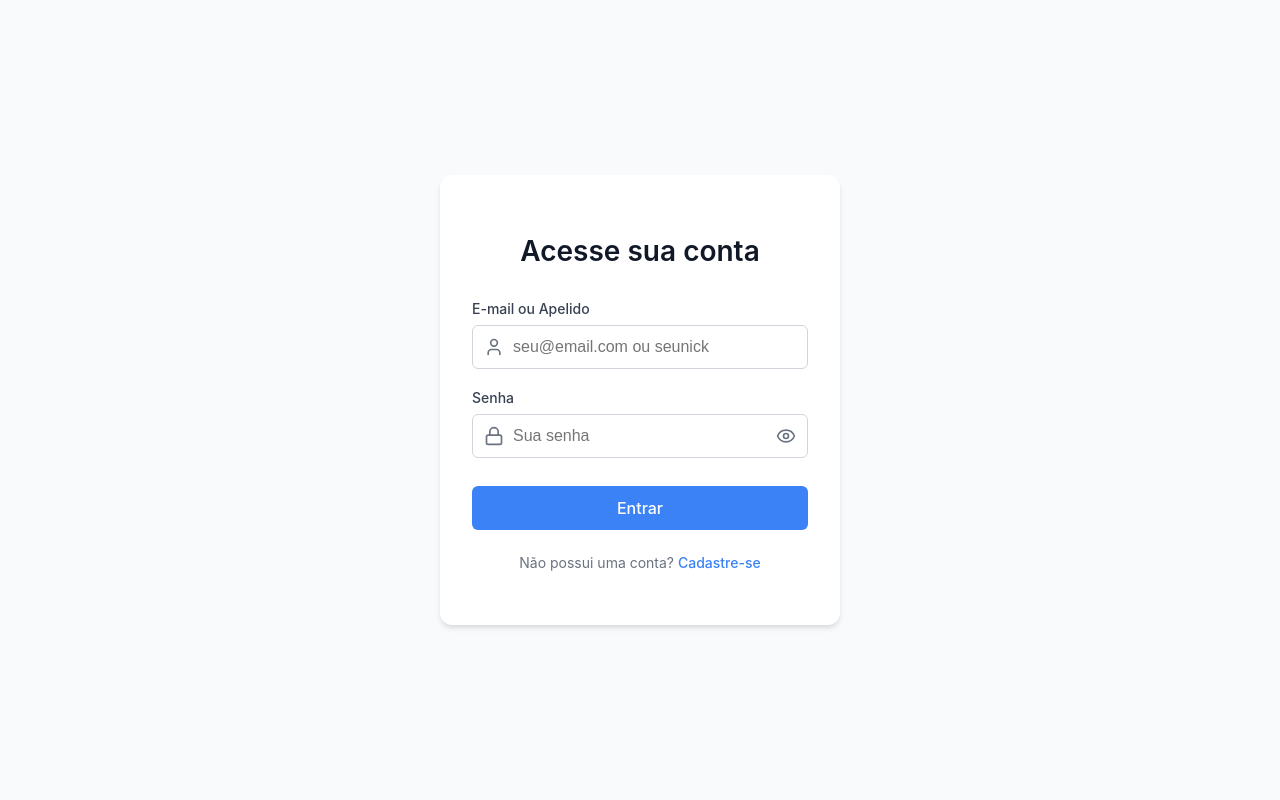
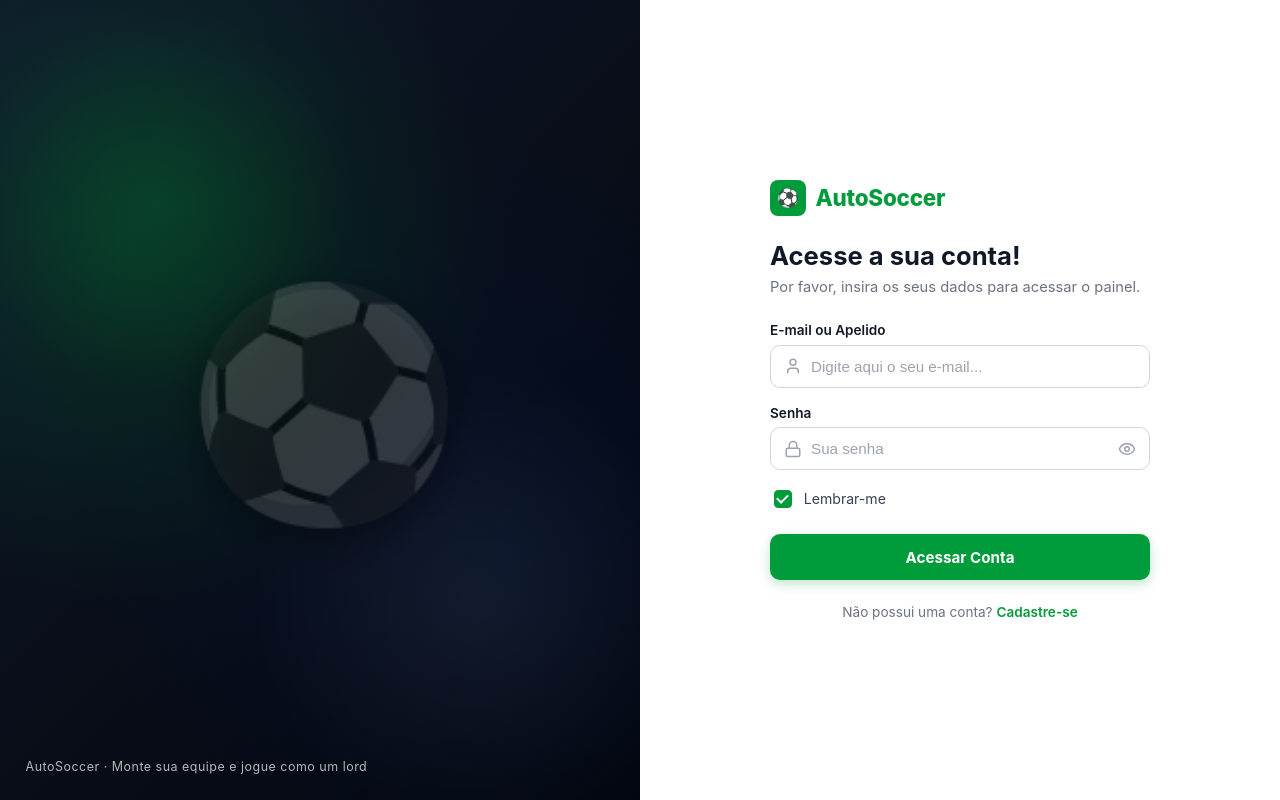
Before and after one commit to AutoSoccer/front, a Next.js app: page /auth/login in a window 1280 px wide. Built offline with nearby package versions, Linux system fonts and the light colour scheme; no server answers.

Commit message:
style(auth): redesenha login com split layout e paleta Brasil
Tela em duas colunas: coluna esquerda com hero escuro e
acentos verde/azul Brasil, coluna direita com formulario
limpo, brand mark, checkbox lembrar-me e botao Acessar
Conta no verde primario. Casa com o design system do painel.

```diff
--- a/src/app/auth/login/login.module.css
+++ b/src/app/auth/login/login.module.css
@@ -1,47 +1,137 @@
 .container {
+  min-height: 100vh;
+  display: grid;
+  grid-template-columns: 1fr 1fr;
+  background: var(--bg-page);
+}
+
+.heroSide {
+  position: relative;
+  background:
+    linear-gradient(135deg, rgba(15, 23, 42, 0.78), rgba(0, 0, 0, 0.78)),
+    radial-gradient(circle at 20% 30%, #009c3b 0%, transparent 50%),
+    radial-gradient(circle at 80% 70%, #002776 0%, transparent 55%),
+    #0f172a;
+  background-size: cover;
+  background-position: center;
+  overflow: hidden;
+  display: grid;
+  place-items: center;
+  padding: 3rem;
+}
+
+.heroLogo {
+  position: relative;
+  z-index: 2;
+  width: min(70%, 360px);
+  aspect-ratio: 1;
+  display: grid;
+  place-items: center;
+  color: rgba(255, 255, 255, 0.18);
+  font-size: 14rem;
+  font-weight: 900;
+  letter-spacing: -0.04em;
+  text-shadow: 0 12px 40px rgba(0, 0, 0, 0.4);
+  filter: grayscale(0.2);
+}
+
+.heroPattern {
+  position: absolute;
+  inset: 0;
+  background:
+    radial-gradient(circle at 25% 25%, rgba(0, 156, 59, 0.18) 0%, transparent 25%),
+    radial-gradient(circle at 75% 75%, rgba(255, 255, 255, 0.06) 0%, transparent 30%);
+  z-index: 1;
+}
+
+.heroFooter {
+  position: absolute;
+  bottom: 1.6rem;
+  left: 1.6rem;
+  right: 1.6rem;
+  z-index: 3;
+  color: rgba(255, 255, 255, 0.7);
+  font-size: 0.78rem;
+  letter-spacing: 0.04em;
+}
+
+.formSide {
+  display: grid;
+  place-items: center;
+  padding: 2rem;
+  background: var(--bg-surface);
+}
+
+.formInner {
+  width: 100%;
+  max-width: 380px;
+  display: flex;
+  flex-direction: column;
+  gap: 1.5rem;
+}
+
+.brandWrap {
   display: flex;
   align-items: center;
-  justify-content: center;
-  min-height: 100vh;
-  padding: 1rem;
-  background-color: #f9fafb;
+  gap: 0.6rem;
 }
 
-.formWrapper {
-  background: white;
-  width: 100%;
-  max-width: 400px;
-  padding: 2.5rem 2rem;
-  border-radius: 12px;
-  box-shadow:
-    0 4px 6px -1px rgba(0, 0, 0, 0.1),
-    0 2px 4px -1px rgba(0, 0, 0, 0.06);
+.brandMark {
+  width: 36px;
+  height: 36px;
+  border-radius: 8px;
+  background: var(--brand-primary);
+  color: #fff;
+  display: grid;
+  place-items: center;
+  font-size: 1.1rem;
+  font-weight: 800;
+  box-shadow: var(--shadow-sm);
+}
+
+.brandTitle {
+  font-size: 1.4rem;
+  font-weight: 800;
+  color: var(--brand-primary);
+  letter-spacing: -0.01em;
+}
+
+.heading {
+  display: flex;
+  flex-direction: column;
+  gap: 0.4rem;
 }
 
 .title {
-  font-size: 1.75rem;
-  font-weight: 600;
-  text-align: center;
-  margin-bottom: 2rem;
-  color: #111827;
+  font-size: 1.6rem;
+  font-weight: 700;
+  color: var(--text-strong);
+  margin: 0;
+}
+
+.subtitle {
+  font-size: 0.92rem;
+  color: var(--text-muted);
+  margin: 0;
+  line-height: 1.45;
 }
 
 .form {
   display: flex;
   flex-direction: column;
-  gap: 1.25rem;
+  gap: 1.05rem;
 }
 
 .inputGroup {
   display: flex;
   flex-direction: column;
-  gap: 0.5rem;
+  gap: 0.4rem;
 }
 
 .label {
-  font-size: 0.875rem;
-  font-weight: 500;
-  color: #374151;
+  font-size: 0.85rem;
+  font-weight: 600;
+  color: var(--text-strong);
 }
 
 .inputContainer {
@@ -52,75 +142,141 @@
 
 .icon {
   position: absolute;
-  left: 0.75rem;
-  color: #6b7280;
+  left: 0.85rem;
+  color: var(--text-faint);
 }
 
 .iconRight {
   position: absolute;
-  right: 0.75rem;
-  color: #6b7280;
+  right: 0.85rem;
   background: none;
   border: none;
   cursor: pointer;
   display: flex;
   align-items: center;
-  justify-content: center;
+  color: var(--text-faint);
   padding: 0;
+  transition: color 0.15s;
+}
+
+.iconRight:hover {
+  color: var(--brand-primary);
 }
 
 .input {
   width: 100%;
   padding: 0.75rem 1rem 0.75rem 2.5rem;
-  border: 1px solid #d1d5db;
-  border-radius: 6px;
-  font-size: 1rem;
+  border: 1px solid var(--border-strong);
+  border-radius: 10px;
+  font-size: 0.95rem;
   outline: none;
-  transition: border-color 0.2s;
+  transition: border-color 0.15s, box-shadow 0.15s;
+  background: var(--bg-surface);
+  color: var(--text-strong);
+}
+
+.input::placeholder {
+  color: var(--text-faint);
 }
 
 .input:focus {
-  border-color: #3b82f6;
-  box-shadow: 0 0 0 1px #3b82f6;
+  border-color: var(--brand-primary);
+  box-shadow: 0 0 0 3px rgba(0, 156, 59, 0.15);
 }
 
 .errorText {
-  color: #ef4444;
-  font-size: 0.75rem;
-  margin-top: 0.25rem;
+  color: var(--error);
+  font-size: 0.78rem;
+  margin: 0;
+}
+
+.checkboxRow {
+  display: flex;
+  align-items: center;
+  gap: 0.55rem;
+  font-size: 0.88rem;
+  color: var(--text-body);
+}
+
+.checkbox {
+  appearance: none;
+  width: 18px;
+  height: 18px;
+  border-radius: 4px;
+  border: 1.5px solid var(--border-strong);
+  cursor: pointer;
+  position: relative;
+  transition: all 0.15s;
+}
+
+.checkbox:checked {
+  background: var(--brand-primary);
+  border-color: var(--brand-primary);
+}
+
+.checkbox:checked::after {
+  content: "";
+  position: absolute;
+  left: 4px;
+  top: 1px;
+  width: 5px;
+  height: 9px;
+  border: solid #fff;
+  border-width: 0 2px 2px 0;
+  transform: rotate(45deg);
 }
 
 .button {
   width: 100%;
-  padding: 0.75rem 1rem;
-  background-color: #3b82f6;
-  color: white;
+  padding: 0.85rem 1rem;
+  background: var(--brand-primary);
+  color: #fff;
   border: none;
-  border-radius: 6px;
-  font-size: 1rem;
-  font-weight: 500;
+  border-radius: 10px;
+  font-size: 0.95rem;
+  font-weight: 700;
   cursor: pointer;
-  transition: background-color 0.2s;
-  margin-top: 0.5rem;
+  transition: background 0.15s, transform 0.1s, box-shadow 0.15s;
+  margin-top: 0.4rem;
+  box-shadow: 0 4px 12px rgba(0, 156, 59, 0.25);
 }
 
-.button:hover {
-  background-color: #2563eb;
+.button:hover:not(:disabled) {
+  background: var(--brand-hover);
+  transform: translateY(-1px);
+  box-shadow: 0 6px 18px rgba(0, 156, 59, 0.32);
+}
+
+.button:disabled {
+  opacity: 0.65;
+  cursor: not-allowed;
+  transform: none;
 }
 
 .footerText {
-  margin-top: 1.5rem;
   text-align: center;
-  font-size: 0.875rem;
-  color: #6b7280;
+  font-size: 0.85rem;
+  color: var(--text-muted);
+  margin: 0;
 }
 
 .link {
-  color: #3b82f6;
-  text-decoration: none;
-  font-weight: 500;
+  color: var(--brand-primary);
+  font-weight: 600;
 }
 
 .link:hover {
   text-decoration: underline;
 }
+
+@media (max-width: 880px) {
+  .container {
+    grid-template-columns: 1fr;
+  }
+  .heroSide {
+    display: none;
+  }
+  .formSide {
+    padding: 1.5rem;
+  }
+}
--- a/src/app/auth/login/page.tsx
+++ b/src/app/auth/login/page.tsx
@@ -14,6 +14,7 @@ export default function LoginPage() {
   const { login } = useAuth();
   const [showPassword, setShowPassword] = useState(false);
   const [error, setError] = useState<string | null>(null);
+  const [remember, setRemember] = useState(true);
 
   const {
     register,
@@ -34,8 +35,27 @@ export default function LoginPage() {
 
   return (
     <main className={styles.container}>
-      <div className={styles.formWrapper}>
-        <h1 className={styles.title}>Acesse sua conta</h1>
+      <aside className={styles.heroSide} aria-hidden="true">
+        <div className={styles.heroPattern} />
+        <span className={styles.heroLogo}>⚽</span>
+        <span className={styles.heroFooter}>
+          AutoSoccer · Monte sua equipe e jogue como um lord
+        </span>
+      </aside>
+
+      <section className={styles.formSide}>
+        <div className={styles.formInner}>
+          <div className={styles.brandWrap}>
+            <span className={styles.brandMark}>⚽</span>
+            <span className={styles.brandTitle}>AutoSoccer</span>
+          </div>
+
+          <div className={styles.heading}>
+            <h1 className={styles.title}>Acesse a sua conta!</h1>
+            <p className={styles.subtitle}>
+              Por favor, insira os seus dados para acessar o painel.
+            </p>
+          </div>
 
           <form className={styles.form} onSubmit={handleSubmit(onSubmit)}>
             <div className={styles.inputGroup}>
@@ -43,12 +63,13 @@ export default function LoginPage() {
                 E-mail ou Apelido
               </label>
               <div className={styles.inputContainer}>
-              <User className={styles.icon} size={20} />
+                <User className={styles.icon} size={18} />
                 <input
                   id="identifier"
                   type="text"
-                placeholder="seu@email.com ou seunick"
+                  placeholder="Digite aqui o seu e-mail..."
                   className={styles.input}
+                  autoComplete="username"
                   {...register("identifier")}
                 />
               </div>
@@ -62,12 +83,13 @@ export default function LoginPage() {
                 Senha
               </label>
               <div className={styles.inputContainer}>
-              <Lock className={styles.icon} size={20} />
+                <Lock className={styles.icon} size={18} />
                 <input
                   id="password"
                   type={showPassword ? "text" : "password"}
                   placeholder="Sua senha"
                   className={styles.input}
+                  autoComplete="current-password"
                   {...register("password")}
                 />
                 <button
@@ -76,13 +98,23 @@ export default function LoginPage() {
                   onClick={() => setShowPassword(!showPassword)}
                   aria-label={showPassword ? "Ocultar senha" : "Mostrar senha"}
                 >
-                {showPassword ? <EyeOff size={20} /> : <Eye size={20} />}
+                  {showPassword ? <EyeOff size={18} /> : <Eye size={18} />}
                 </button>
               </div>
               {errors.password && (
                 <p className={styles.errorText}>{errors.password.message}</p>
               )}
             </div>
+
+            <label className={styles.checkboxRow}>
+              <input
+                type="checkbox"
+                className={styles.checkbox}
+                checked={remember}
+                onChange={(event) => setRemember(event.target.checked)}
+              />
+              Lembrar-me
+            </label>
 
             {error && <p className={styles.errorText}>{error}</p>}
 
@@ -91,7 +123,7 @@ export default function LoginPage() {
               className={styles.button}
               disabled={isSubmitting}
             >
-            {isSubmitting ? "Entrando..." : "Entrar"}
+              {isSubmitting ? "Entrando..." : "Acessar Conta"}
             </button>
           </form>
 
@@ -102,6 +134,7 @@ export default function LoginPage() {
             </Link>
           </p>
         </div>
+      </section>
     </main>
   );
 }
```
Lines whose indentation alone changed are shown as unchanged.
